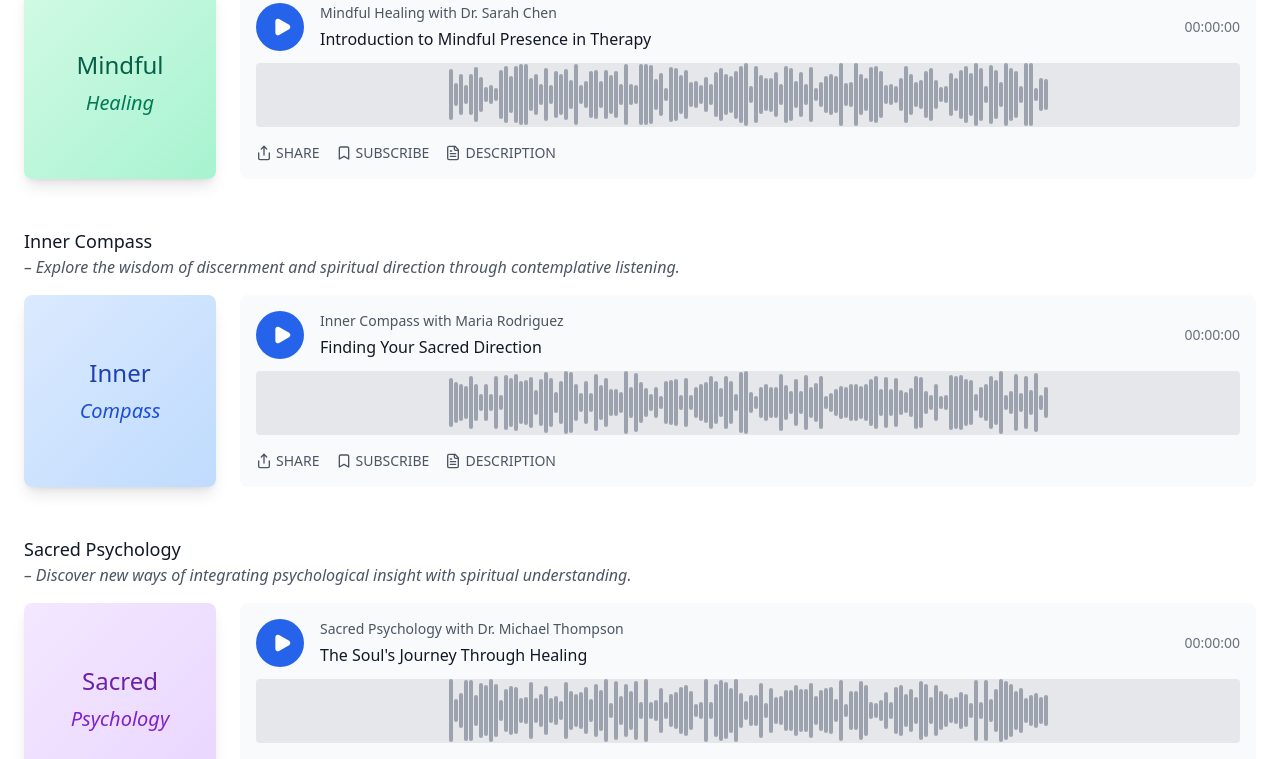
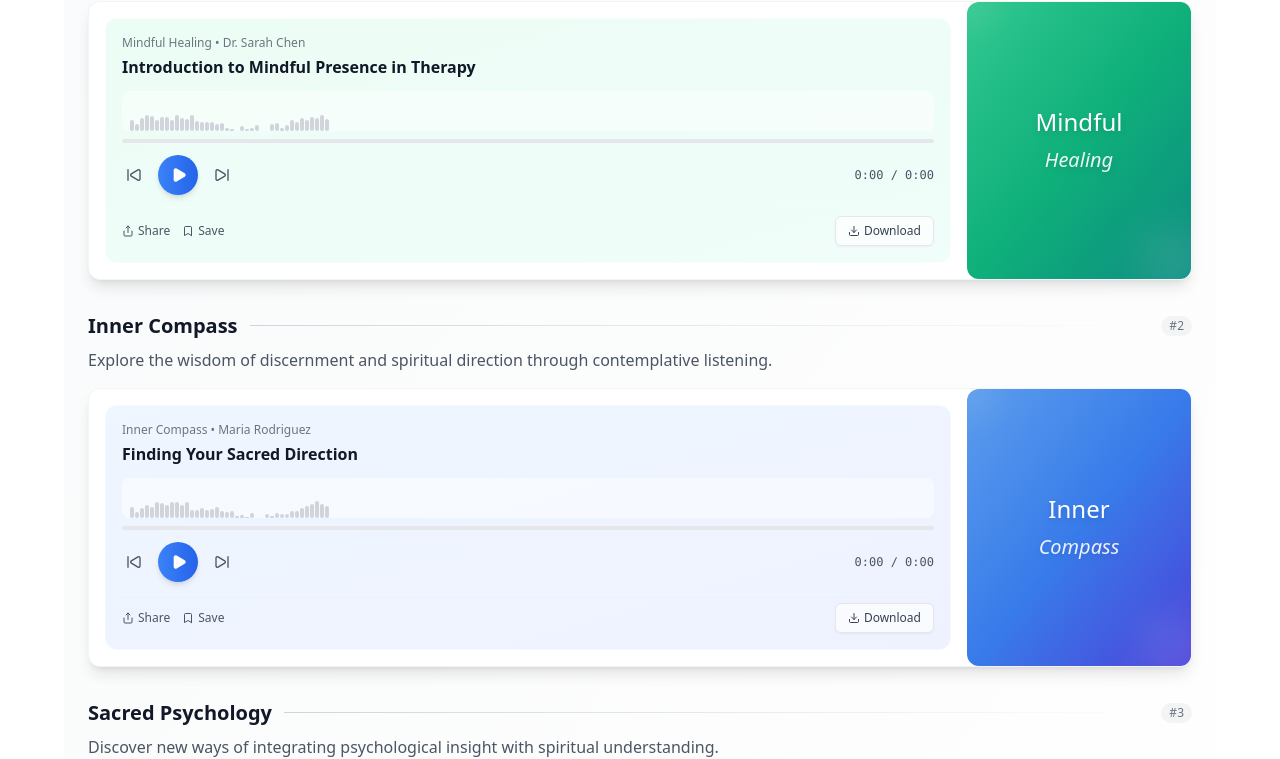
Before and after one commit to eldoJr/mind-and-wholeness, a React (Vite) app: page /programs in a window 1280 px wide. Shown: the part 2078-2837 px from the top of the page. Built offline with nearby package versions, Linux system fonts and the light colour scheme.

Commit message:
add: updates-1

```diff
--- a/src/components/sections/programs/podcasts/StartSection.tsx
+++ b/src/components/sections/programs/podcasts/StartSection.tsx
@@ -1,210 +1,320 @@
-import { Play, Share, Bookmark, FileText } from 'lucide-react';
+import { Play, Pause, Share, Bookmark, Volume2, Download, SkipBack, SkipForward } from 'lucide-react';
+import { useState, useRef, useEffect } from 'react';
 
-const StartSection = () => {
+// Componente AudioPlayer melhorado e mais compacto
+type Podcast = {
+  id: string;
+  title: string;
+  description: string;
+  host: string;
+  episode: string;
+  audioUrl: string;
+  gradient: string;
+  bgGradient: string;
+  textColor: string;
+  subtitleColor: string;
+};
+
+const AudioPlayer = ({ podcast }: { podcast: Podcast }) => {
+  const [isPlaying, setIsPlaying] = useState(false);
+  const [progress, setProgress] = useState(0);
+  const [currentTime, setCurrentTime] = useState(0);
+  const [duration, setDuration] = useState(0);
+  const audioRef = useRef<HTMLAudioElement | null>(null);
+
+  const handlePlayPause = () => {
+    if (!audioRef.current) {
+      audioRef.current = new Audio(podcast.audioUrl);
+
+      audioRef.current.addEventListener('loadedmetadata', () => {
+        if (audioRef.current) {
+          setDuration(audioRef.current.duration);
+        }
+      });
+
+      audioRef.current.addEventListener('timeupdate', () => {
+        if (audioRef.current) {
+          const progressPercent = (audioRef.current.currentTime / audioRef.current.duration) * 100;
+          setProgress(progressPercent);
+          setCurrentTime(audioRef.current.currentTime);
+        }
+      });
+
+      audioRef.current.addEventListener('ended', () => {
+        setIsPlaying(false);
+        setProgress(0);
+        setCurrentTime(0);
+      });
+    }
+
+    if (isPlaying) {
+      audioRef.current.pause();
+    } else {
+      audioRef.current.play().catch(error => {
+        console.error("Erro ao reproduzir áudio:", error);
+      });
+    }
+    setIsPlaying(!isPlaying);
+  };
+
+  const handleSeek = (e: React.MouseEvent<HTMLDivElement, MouseEvent>) => {
+    if (audioRef.current) {
+      const rect = e.currentTarget.getBoundingClientRect();
+      const pos = (e.clientX - rect.left) / rect.width;
+      const newTime = pos * duration;
+      audioRef.current.currentTime = newTime;
+      setProgress(pos * 100);
+      setCurrentTime(newTime);
+    }
+  };
+
+  useEffect(() => {
+    return () => {
+      if (audioRef.current) {
+        audioRef.current.pause();
+        audioRef.current.src = '';
+      }
+    };
+  }, []);
+
+  interface FormatTime {
+    (seconds: number): string;
+  }
+
+  const formatTime: FormatTime = (seconds) => {
+    if (!seconds || isNaN(seconds)) return '0:00';
+    const mins = Math.floor(seconds / 60);
+    const secs = Math.floor(seconds % 60);
+    return `${mins}:${secs.toString().padStart(2, '0')}`;
+  };
+
   return (
-    <div className="max-w-7xl mx-auto px-6 py-16 bg-white">
-      {/* Header */}
-      <div className="mb-12">
-        <h1 className="text-2xl sm:text-3xl font-serif text-gray-900 mb-8">
-          Where to Start?
-        </h1>
-        <p className="text-base text-gray-700 leading-relaxed max-w-4xl">
-          Sometimes it can be hard to know where to jump in – especially if you are new to our podcast network. To help you get to know our shows, the Mind & Wholeness podcast team has curated a list of recommended entry points for each series.
-        </p>
+    <div className="flex-1 p-3 md:p-4">
+      <div className={`bg-gradient-to-br ${podcast.bgGradient} border border-white/40 rounded-lg md:rounded-xl p-3 md:p-4 h-full flex flex-col justify-between backdrop-blur-sm`}>
+
+        {/* Header compacto */}
+        <div className="mb-3">
+          <div className="text-xs text-gray-600 mb-1 font-medium opacity-80">
+            {podcast.title} • {podcast.host}
+          </div>
+          <div className="font-semibold text-gray-900 text-sm md:text-base leading-tight">
+            {podcast.episode}
+          </div>
         </div>
 
-      {/* Podcast Episodes */}
-      <div className="space-y-12">
-
-        {/* Mindful Healing Episode */}
-        <div>
-          <div className="mb-4">
-            <h3 className="text-lg font-medium text-gray-900">Mindful Healing</h3>
-            <p className="text-gray-600 italic">– A therapeutic deep dive into mindfulness-based healing through the lens of contemplative practice.</p>
+        {/* Player principal - mais compacto */}
+        <div className="mb-3">
+          {/* Waveform simplificado e menor */}
+          <div className="mb-3 relative">
+            <div className="h-8 md:h-10 bg-white/50 rounded-lg flex items-center justify-center overflow-hidden relative cursor-pointer" onClick={handleSeek}>
+              <div className="flex items-end gap-px h-full px-2 absolute inset-0">
+                {Array.from({length: 40}).map((_, i) => {
+                  const height = Math.sin(i * 0.2) * 15 + Math.random() * 20 + 10;
+                  const isActive = progress > (i / 40) * 100;
+                  return (
+                    <div
+                      key={i}
+                      className={`w-0.5 md:w-1 rounded-full transition-colors duration-200 ${
+                        isActive ? 'bg-blue-500' : 'bg-gray-300'
+                      }`}
+                      style={{height: `${height}%`}}
+                    ></div>
+                  );
+                })}
+              </div>
+              {isPlaying && (
+                <div className="absolute right-2 top-1/2 transform -translate-y-1/2">
+                  <Volume2 className="w-3 h-3 md:w-4 md:h-4 text-blue-500 animate-pulse" />
+                </div>
+              )}
             </div>
 
-          <div className="flex flex-col md:flex-row gap-6 items-start">
-            {/* Podcast Cover */}
-            <div className="flex-shrink-0">
-              <div className="w-48 h-48 bg-gradient-to-br from-emerald-100 to-emerald-200 rounded-lg flex items-center justify-center shadow-lg">
-                <div className="text-center">
-                  <div className="text-2xl font-light text-emerald-800 mb-2">Mindful</div>
-                  <div className="text-xl font-light italic text-emerald-700">Healing</div>
+            {/* Barra de progresso mais fina */}
+            <div className="mt-2 h-1 bg-gray-200 rounded-full overflow-hidden cursor-pointer" onClick={handleSeek}>
+              <div
+                className="h-full bg-gradient-to-r from-blue-500 to-blue-600 transition-all duration-300 ease-out rounded-full"
+                style={{width: `${progress}%`}}
+              ></div>
+            </div>
+          </div>
+
+          {/* Controles principais */}
+          <div className="flex items-center justify-between">
+            <div className="flex items-center gap-2 md:gap-3">
+              <button className="p-1 hover:bg-white/30 rounded-full transition-colors">
+                <SkipBack className="w-4 h-4 text-gray-600" />
+              </button>
+
+              <button
+                onClick={handlePlayPause}
+                className="w-8 h-8 md:w-10 md:h-10 bg-gradient-to-r from-blue-500 to-blue-600 hover:from-blue-600 hover:to-blue-700 rounded-full flex items-center justify-center transition-all duration-200 shadow-md hover:shadow-lg transform hover:scale-105 focus:outline-none"
+              >
+                {isPlaying ?
+                  <Pause className="w-3 h-3 md:w-4 md:h-4 text-white" fill="white" /> :
+                  <Play className="w-3 h-3 md:w-4 md:h-4 text-white ml-0.5" fill="white" />
+                }
+              </button>
+
+              <button className="p-1 hover:bg-white/30 rounded-full transition-colors">
+                <SkipForward className="w-4 h-4 text-gray-600" />
+              </button>
+            </div>
+
+            {/* Tempo */}
+            <div className="text-xs text-gray-600 font-mono">
+              {formatTime(currentTime)} / {formatTime(duration)}
             </div>
           </div>
         </div>
 
-            {/* Audio Player */}
-            <div className="flex-1 min-w-0">
-              <div className="bg-gray-50 rounded-lg p-4">
-                <div className="flex items-center gap-4 mb-3">
-                  <button className="w-12 h-12 bg-blue-600 hover:bg-blue-700 rounded-full flex items-center justify-center transition-colors">
-                    <Play className="w-5 h-5 text-white ml-1" fill="white" />
+        {/* Controles secundários - mais compactos */}
+        <div className="flex items-center justify-between pt-2 border-t border-white/20">
+          <div className="flex items-center gap-2 md:gap-3">
+            <button className="flex items-center gap-1 text-xs text-gray-600 hover:text-blue-600 transition-colors duration-200 group">
+              <Share className="w-3 h-3 group-hover:scale-110 transition-transform" />
+              <span className="hidden sm:inline">Share</span>
             </button>
-                  <div className="flex-1">
-                    <div className="text-sm text-gray-600 mb-1">Mindful Healing with Dr. Sarah Chen</div>
-                    <div className="font-medium text-gray-900">Introduction to Mindful Presence in Therapy</div>
+            <button className="flex items-center gap-1 text-xs text-gray-600 hover:text-emerald-600 transition-colors duration-200 group">
+              <Bookmark className="w-3 h-3 group-hover:scale-110 transition-transform" />
+              <span className="hidden sm:inline">Save</span>
+            </button>
           </div>
-                  <div className="text-sm text-gray-500">00:00:00</div>
-                </div>
-
-                {/* Waveform */}
-                <div className="mb-4">
-                  <div className="h-16 bg-gray-200 rounded flex items-center justify-center">
-                    <div className="flex items-center gap-px h-full px-4">
-                      {Array.from({length: 120}).map((_, i) => (
-                        <div key={i} className="w-1 bg-gray-400 rounded-full" style={{height: `${Math.random() * 80 + 20}%`}}></div>
-                      ))}
-                    </div>
-                  </div>
-                </div>
-
-                {/* Controls */}
-                <div className="flex items-center gap-4 text-sm text-gray-600">
-                  <button className="flex items-center gap-1 hover:text-gray-800">
-                    <Share className="w-4 h-4" />
-                    SHARE
-                  </button>
-                  <button className="flex items-center gap-1 hover:text-gray-800">
-                    <Bookmark className="w-4 h-4" />
-                    SUBSCRIBE
-                  </button>
-                  <button className="flex items-center gap-1 hover:text-gray-800">
-                    <FileText className="w-4 h-4" />
-                    DESCRIPTION
+          <button className="flex items-center gap-1 px-2 py-1 md:px-3 md:py-1.5 bg-white/70 hover:bg-white border border-gray-200 rounded-md text-xs text-gray-700 hover:text-gray-900 transition-all duration-200 shadow-sm hover:shadow-md">
+            <Download className="w-3 h-3" />
+            <span className="hidden sm:inline font-medium">Download</span>
           </button>
         </div>
       </div>
     </div>
+  );
+};
+
+// Componente PodcastCover otimizado
+const PodcastCover = ({ podcast }: { podcast: Podcast }) => (
+  <div className="md:w-48 lg:w-56 flex-shrink-0">
+    <div className={`w-full h-48 md:h-full bg-gradient-to-br ${podcast.gradient} flex items-center justify-center relative overflow-hidden rounded-b-lg md:rounded-b-none md:rounded-r-lg md:rounded-l-xl`}>
+      <div className="absolute inset-0 bg-black/5"></div>
+      <div className="text-center relative z-10 px-3">
+        <div className="text-lg md:text-xl lg:text-2xl font-light text-white mb-1 md:mb-2 drop-shadow-md">
+          {podcast.title.split(' ')[0]}
+        </div>
+        <div className="text-base md:text-lg lg:text-xl font-light italic text-white/90 drop-shadow-md">
+          {podcast.title.split(' ').slice(1).join(' ')}
         </div>
       </div>
+      <div className="absolute -bottom-4 -right-4 w-12 h-12 md:w-16 md:h-16 bg-white/15 rounded-full blur-xl"></div>
+      <div className="absolute -top-3 -left-3 w-8 h-8 md:w-10 md:h-10 bg-white/10 rounded-full blur-lg"></div>
+    </div>
+  </div>
+);
 
-        {/* Inner Compass Episode */}
-        <div>
-          <div className="mb-4">
-            <h3 className="text-lg font-medium text-gray-900">Inner Compass</h3>
-            <p className="text-gray-600 italic">– Explore the wisdom of discernment and spiritual direction through contemplative listening.</p>
+// Componente PodcastItem otimizado
+const PodcastItem = ({ podcast, index }: { podcast: Podcast; index: number }) => (
+  <div key={podcast.id} className="group">
+    <div className="mb-3 md:mb-4">
+      <div className="flex items-center gap-2 md:gap-3 mb-2">
+        <h3 className="text-lg md:text-xl font-semibold text-gray-900">{podcast.title}</h3>
+        <div className="flex-1 h-px bg-gradient-to-r from-gray-300 to-transparent"></div>
+        <span className="text-xs text-gray-500 bg-gray-100 px-2 py-0.5 rounded-full">
+          #{index + 1}
+        </span>
+      </div>
+      <p className="text-gray-600 text-sm md:text-base leading-relaxed">{podcast.description}</p>
     </div>
 
-          <div className="flex flex-col md:flex-row gap-6 items-start">
-            {/* Podcast Cover */}
-            <div className="flex-shrink-0">
-              <div className="w-48 h-48 bg-gradient-to-br from-blue-100 to-blue-200 rounded-lg flex items-center justify-center shadow-lg">
-                <div className="text-center">
-                  <div className="text-2xl font-light text-blue-800 mb-2">Inner</div>
-                  <div className="text-xl font-light italic text-blue-700">Compass</div>
+    {/* Player e Cover - layout melhorado */}
+    <div className="bg-white rounded-lg md:rounded-xl shadow-md md:shadow-lg overflow-hidden border border-gray-100">
+      <div className="flex flex-col md:flex-row">
+        <AudioPlayer podcast={podcast} />
+        <PodcastCover podcast={podcast} />
       </div>
     </div>
   </div>
+);
 
-            {/* Audio Player */}
-            <div className="flex-1 min-w-0">
-              <div className="bg-gray-50 rounded-lg p-4">
-                <div className="flex items-center gap-4 mb-3">
-                  <button className="w-12 h-12 bg-blue-600 hover:bg-blue-700 rounded-full flex items-center justify-center transition-colors">
-                    <Play className="w-5 h-5 text-white ml-1" fill="white" />
-                  </button>
-                  <div className="flex-1">
-                    <div className="text-sm text-gray-600 mb-1">Inner Compass with Maria Rodriguez</div>
-                    <div className="font-medium text-gray-900">Finding Your Sacred Direction</div>
+// Componente principal
+const StartSection = () => {
+  const podcasts = [
+    {
+      id: 'mindful-healing',
+      title: 'Mindful Healing',
+      description: 'A therapeutic deep dive into mindfulness-based healing through the lens of contemplative practice.',
+      host: 'Dr. Sarah Chen',
+      episode: 'Introduction to Mindful Presence in Therapy',
+      audioUrl: 'https://afp-597195-injected.calisto.simplecastaudio.com/695767b0-cd40-4ea6c-ac8c-ac6bc0df77ee/episodes/a861acdf-2382-4508-b42e-d6038a0472e5/audio/128/default.mp3?awCollectionId=695767b0-cd40-4e6c-ac8c-ac6bc0df77ee&awEpisodeId=a861acdf-2382-4508-b42e-d6038a0472e5',
+      gradient: 'from-emerald-400 via-emerald-500 to-teal-600',
+      bgGradient: 'from-emerald-50 to-teal-50',
+      textColor: 'text-emerald-800',
+      subtitleColor: 'text-emerald-700'
+    },
+    {
+      id: 'inner-compass',
+      title: 'Inner Compass',
+      description: 'Explore the wisdom of discernment and spiritual direction through contemplative listening.',
+      host: 'Maria Rodriguez',
+      episode: 'Finding Your Sacred Direction',
+      audioUrl: 'https://afp-597195-injected.calisto.simplecastaudio.com/695767b0-cd40-4ea6c-ac8c-ac6bc0df77ee/episodes/a861acdf-2382-4508-b42e-d6038a0472e5/audio/128/default.mp3?awCollectionId=695767b0-cd40-4e6c-ac8c-ac6bc0df77ee&awEpisodeId=a861acdf-2382-4508-b42e-d6038a0472e5',
+      gradient: 'from-blue-400 via-blue-500 to-indigo-600',
+      bgGradient: 'from-blue-50 to-indigo-50',
+      textColor: 'text-blue-800',
+      subtitleColor: 'text-blue-700'
+    },
+    {
+      id: 'sacred-psychology',
+      title: 'Sacred Psychology',
+      description: 'Discover new ways of integrating psychological insight with spiritual understanding.',
+      host: 'Dr. Michael Thompson',
+      episode: 'The Soul\'s Journey Through Healing',
+      audioUrl: 'https://afp-597195-injected.calisto.simplecastaudio.com/695767b0-cd40-4ea6c-ac8c-ac6bc0df77ee/episodes/a861acdf-2382-4508-b42e-d6038a0472e5/audio/128/default.mp3?awCollectionId=695767b0-cd40-4e6c-ac8c-ac6bc0df77ee&awEpisodeId=a861acdf-2382-4508-b42e-d6038a0472e5',
+      gradient: 'from-purple-400 via-purple-500 to-violet-600',
+      bgGradient: 'from-purple-50 to-violet-50',
+      textColor: 'text-purple-800',
+      subtitleColor: 'text-purple-700'
+    }
+  ];
+
+  return (
+    <div className="max-w-6xl mx-auto px-4 sm:px-6 py-8 md:py-12 lg:py-16 bg-gradient-to-br from-gray-50 to-white">
+      {/* Cabeçalho melhorado */}
+      <div className="mb-8 md:mb-12 text-center">
+        <div className="inline-flex items-center gap-2 px-3 py-1.5 bg-blue-100 text-blue-800 rounded-full text-xs md:text-sm font-medium mb-4">
+          <div className="w-1.5 h-1.5 bg-blue-500 rounded-full animate-pulse"></div>
+          Getting Started
         </div>
-                  <div className="text-sm text-gray-500">00:00:00</div>
+        <h1 className="text-2xl sm:text-3xl md:text-4xl font-serif text-gray-900 mb-3 md:mb-4 bg-gradient-to-r from-gray-900 to-gray-700 bg-clip-text text-transparent">
+          Where to Start?
+        </h1>
+        <p className="text-sm md:text-base text-gray-600 leading-relaxed max-w-2xl mx-auto">
+          Sometimes it can be hard to know where to jump in – especially if you are new to our podcast network.
+          We've curated the perfect entry points for each series.
+        </p>
       </div>
 
-                {/* Waveform */}
-                <div className="mb-4">
-                  <div className="h-16 bg-gray-200 rounded flex items-center justify-center">
-                    <div className="flex items-center gap-px h-full px-4">
-                      {Array.from({length: 120}).map((_, i) => (
-                        <div key={i} className="w-1 bg-gray-400 rounded-full" style={{height: `${Math.random() * 80 + 20}%`}}></div>
+      {/* Lista de Podcasts */}
+      <div className="space-y-6 md:space-y-8">
+        {podcasts.map((podcast, index) => (
+          <PodcastItem key={podcast.id} podcast={podcast} index={index} />
         ))}
       </div>
-                  </div>
-                </div>
 
-                {/* Controls */}
-                <div className="flex items-center gap-4 text-sm text-gray-600">
-                  <button className="flex items-center gap-1 hover:text-gray-800">
-                    <Share className="w-4 h-4" />
-                    SHARE
+      {/* CTA melhorado */}
+      <div className="mt-8 md:mt-12 text-center">
+        <div className="bg-gradient-to-r from-blue-50 to-indigo-50 border border-blue-100 rounded-lg md:rounded-xl p-4 md:p-6">
+          <h3 className="text-lg md:text-xl font-semibold text-gray-900 mb-2 md:mb-3">
+            Ready to dive deeper?
+          </h3>
+          <p className="text-sm md:text-base text-gray-600 mb-4 max-w-xl mx-auto">
+            Explore our complete catalog and join our community of mindful listeners.
+          </p>
+          <div className="flex flex-col sm:flex-row gap-2 md:gap-3 justify-center">
+            <button className="px-4 py-2 md:px-6 md:py-2.5 bg-gradient-to-r from-blue-500 to-blue-600 text-white rounded-lg text-sm md:text-base font-semibold shadow-md hover:shadow-lg transform hover:scale-105 transition-all duration-300 focus:outline-none">
+              Browse All Episodes
             </button>
-                  <button className="flex items-center gap-1 hover:text-gray-800">
-                    <Bookmark className="w-4 h-4" />
-                    SUBSCRIBE
-                  </button>
-                  <button className="flex items-center gap-1 hover:text-gray-800">
-                    <FileText className="w-4 h-4" />
-                    DESCRIPTION
+            <button className="px-4 py-2 md:px-6 md:py-2.5 bg-white border border-gray-200 text-gray-700 rounded-lg text-sm md:text-base font-semibold hover:bg-gray-50 transition-colors duration-200 focus:outline-none">
+              Join Newsletter
             </button>
           </div>
         </div>
-            </div>
-          </div>
-        </div>
-
-        {/* Sacred Psychology Episode */}
-        <div>
-          <div className="mb-4">
-            <h3 className="text-lg font-medium text-gray-900">Sacred Psychology</h3>
-            <p className="text-gray-600 italic">– Discover new ways of integrating psychological insight with spiritual understanding.</p>
-          </div>
-
-          <div className="flex flex-col md:flex-row gap-6 items-start">
-            {/* Podcast Cover */}
-            <div className="flex-shrink-0">
-              <div className="w-48 h-48 bg-gradient-to-br from-purple-100 to-purple-200 rounded-lg flex items-center justify-center shadow-lg">
-                <div className="text-center">
-                  <div className="text-2xl font-light text-purple-800 mb-2">Sacred</div>
-                  <div className="text-xl font-light italic text-purple-700">Psychology</div>
-                </div>
-              </div>
-            </div>
-
-            {/* Audio Player */}
-            <div className="flex-1 min-w-0">
-              <div className="bg-gray-50 rounded-lg p-4">
-                <div className="flex items-center gap-4 mb-3">
-                  <button className="w-12 h-12 bg-blue-600 hover:bg-blue-700 rounded-full flex items-center justify-center transition-colors">
-                    <Play className="w-5 h-5 text-white ml-1" fill="white" />
-                  </button>
-                  <div className="flex-1">
-                    <div className="text-sm text-gray-600 mb-1">Sacred Psychology with Dr. Michael Thompson</div>
-                    <div className="font-medium text-gray-900">The Soul's Journey Through Healing</div>
-                  </div>
-                  <div className="text-sm text-gray-500">00:00:00</div>
-                </div>
-
-                {/* Waveform */}
-                <div className="mb-4">
-                  <div className="h-16 bg-gray-200 rounded flex items-center justify-center">
-                    <div className="flex items-center gap-px h-full px-4">
-                      {Array.from({length: 120}).map((_, i) => (
-                        <div key={i} className="w-1 bg-gray-400 rounded-full" style={{height: `${Math.random() * 80 + 20}%`}}></div>
-                      ))}
-                    </div>
-                  </div>
-                </div>
-
-                {/* Controls */}
-                <div className="flex items-center gap-4 text-sm text-gray-600">
-                  <button className="flex items-center gap-1 hover:text-gray-800">
-                    <Share className="w-4 h-4" />
-                    SHARE
-                  </button>
-                  <button className="flex items-center gap-1 hover:text-gray-800">
-                    <Bookmark className="w-4 h-4" />
-                    SUBSCRIBE
-                  </button>
-                  <button className="flex items-center gap-1 hover:text-gray-800">
-                    <FileText className="w-4 h-4" />
-                    DESCRIPTION
-                  </button>
-                </div>
-              </div>
-            </div>
-          </div>
-        </div>
-
       </div>
     </div>
   );
```
Lines whose indentation alone changed are shown as unchanged.
